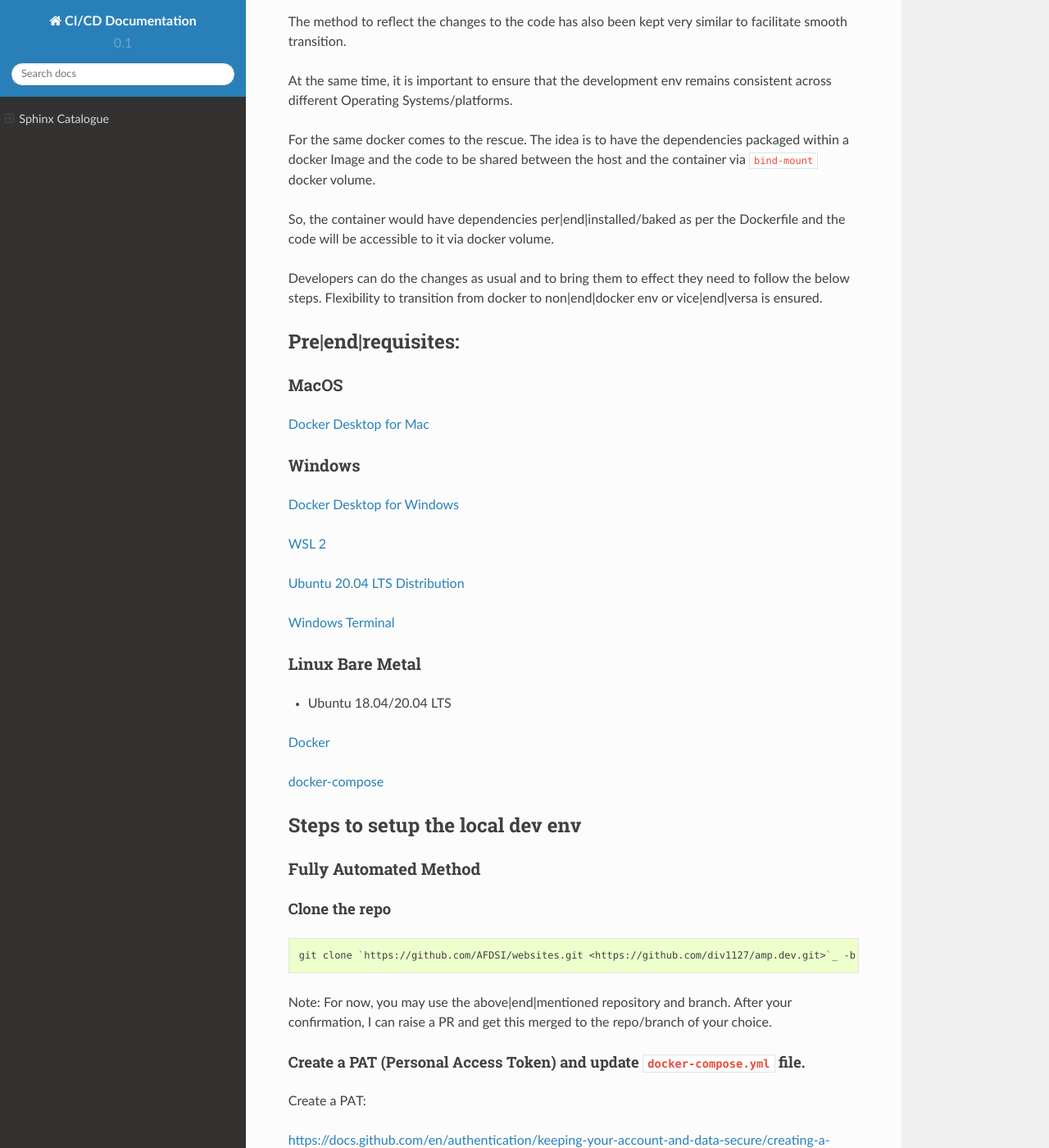
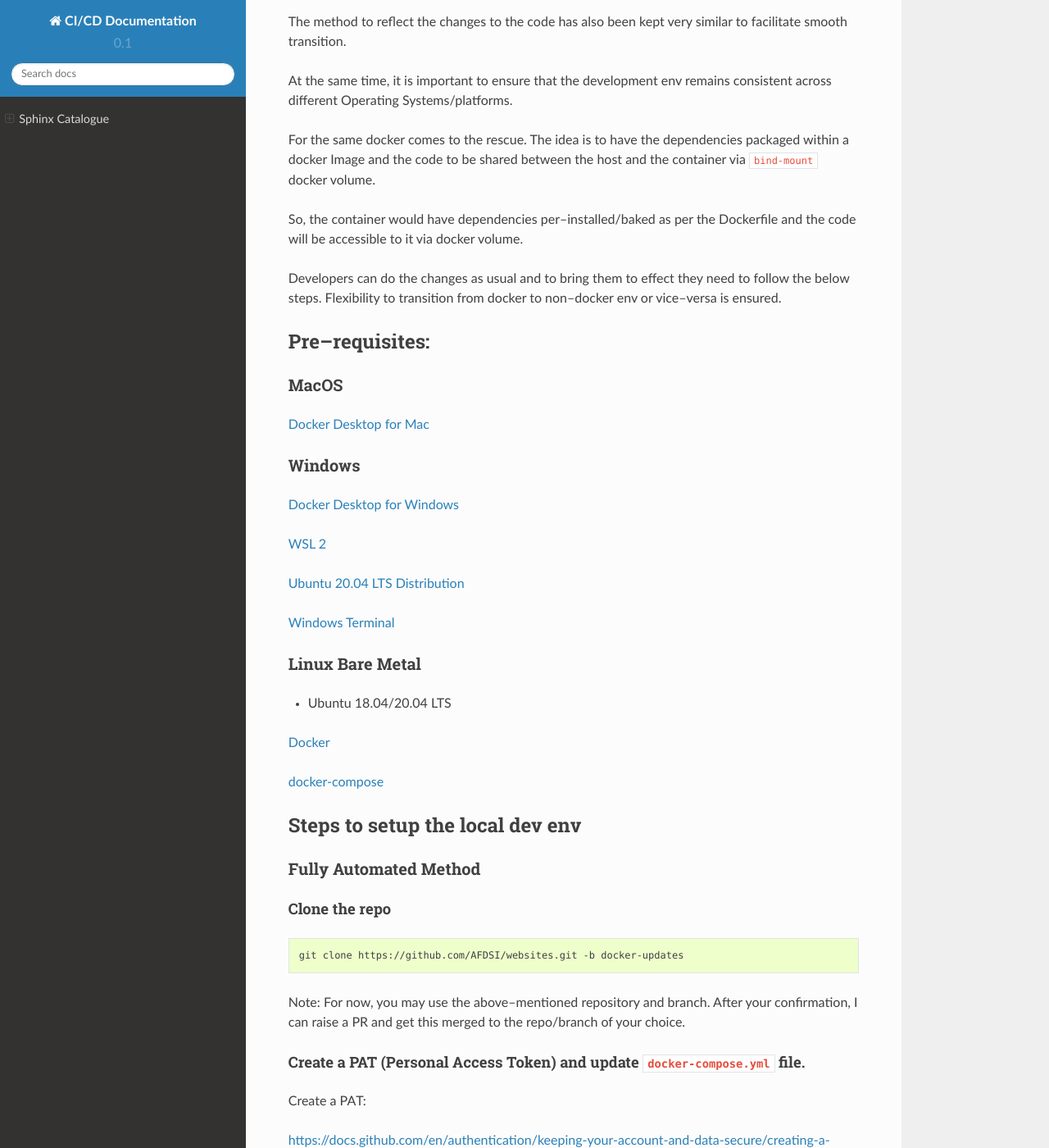
Before and after one commit to jaygray0919/wsdoc, a Sphinx documentation site: the page built from docs/index.rst, in a window 1280 px wide and 1400 px high, scrolled down 858 px. Shown: the whole window at 82% size. Built offline with Sphinx 7.4.7 and the Read the Docs theme 2.0.0, drawn with Linux system fonts in a browser that asks for light colours; comment, search, counter and statistics services are not loaded; some of the changed text lies outside the part shown.

Commit message:
fixed subs

```diff
--- a/docs/index.rst
+++ b/docs/index.rst
@@ -50,12 +50,12 @@ At the same time, it is important to ensure that the development env remains con
 
 For the same docker comes to the rescue. The idea is to have the dependencies packaged within a docker Image and the code to be shared between the host and the container via ``bind-mount`` docker volume.
 
-So, the container would have dependencies per|end|installed/baked as per the Dockerfile and the code will be accessible to it via docker volume.
+So, the container would have dependencies per |end| installed/baked as per the Dockerfile and the code will be accessible to it via docker volume.
 
-Developers can do the changes as usual and to bring them to effect they need to follow the below steps. Flexibility to transition from docker to non|end|docker env or vice|end|versa is ensured.
+Developers can do the changes as usual and to bring them to effect they need to follow the below steps. Flexibility to transition from docker to non |end| docker env or vice |end| versa is ensured.
 
 
-Pre|end|requisites:
+Pre |end| requisites:
 ###############
 
 MacOS
@@ -69,11 +69,11 @@ Windows
 
 `Docker Desktop for Windows <https://docs.docker.com/desktop/windows/install/>`_
 
-`WSL 2 <https://docs.microsoft.com/en*us/windows/wsl/install>`_
+`WSL 2 <https://docs.microsoft.com/en-us/windows/wsl/install>`_
 
-`Ubuntu 20.04 LTS Distribution <https://www.microsoft.com/en*in/p/ubuntu*2004/9n6svws3rx71?rtc#1&activetab#pivot:overviewtab>`_
+`Ubuntu 20.04 LTS Distribution <https://www.microsoft.com/en-in/p/ubuntu-2004/9n6svws3rx71?rtc#1&activetab#pivot:overviewtab>`_
 
-`Windows Terminal <https://www.microsoft.com/en*us/p/windows*terminal/9n0dx20hk701?activetab#pivot:overviewtab>`_
+`Windows Terminal <https://www.microsoft.com/en-us/p/windows-terminal/9n0dx20hk701?activetab#pivot:overviewtab>`_
 
 
 Linux Bare Metal
@@ -98,10 +98,10 @@ Clone the repo
 
 .. code-block:: bash
 
-   git clone `https://github.com/AFDSI/websites.git <https://github.com/div1127/amp.dev.git>`_ -b docker-updates
+   git clone https://github.com/AFDSI/websites.git -b docker-updates
 
 
-Note: For now, you may use the above|end|mentioned repository and branch. After your confirmation, I can raise a PR and get this merged to the repo/branch of your choice.
+Note: For now, you may use the above |end| mentioned repository and branch. After your confirmation, I can raise a PR and get this merged to the repo/branch of your choice.
 
 Create a PAT (Personal Access Token) and update ``docker-compose.yml`` file.
 ========================================================================
@@ -120,7 +120,7 @@ To setup the local dev env, the script |emd| ``local-env-setup.sh`` is created.
 
    ./local-env-setup.sh --build
 
-The script might take 25|end|30 minutes. Please, grab a coffee and wait for it to finish.
+The script might take 25 |end| 30 minutes. Please, grab a coffee and wait for it to finish.
 
 If everything goes well, the services will be started and can be accessed on 8080 and 8083 ports.
 
@@ -166,7 +166,7 @@ Although, during the build process the bootstrap command will run, but still for
    ./local-env-setup.sh --bootstrap
 
 
-Clean|end|up of containers, cache, and networks [Recommended]
+Clean |end| up of containers, cache, and networks [Recommended]
 =========================================================
 
 With the current local dev env approach, you might see several containers in the “exited” state doing nothing. These containers do not consume CPU and memory but can hog up space. To remove these containers, you can issue the below command.
@@ -178,7 +178,7 @@ This command stops (if running) and removes all the AFDSI/websites containers an
    ./local-env-setup.sh --clean
 
 
-Full Clean|end|Up [Optional]
+Full Clean |end| Up [Optional]
 ========================
 
 If you ever want to set up everything from the scratch, you can issue the below command. It will delete the “AFDSI/websites” images, networks, and containers. Volumes and repository will not be deleted. That must be deleted manually if needed.
@@ -198,9 +198,9 @@ Clone the repo
 
 .. code-block:: bash
 
-   git clone `https://github.com/AFDSI/websites.git <https://github.com/div1127/amp.dev.git>`_ -b docker-updates
+   git clone https://github.com/AFDSI/websites.git -b docker-updates
 
-Note: For now, you may use the above|end|mentioned repository and branch. After your confirmation, I can raise a PR and get this merged to the repo/branch of your choice.
+Note: For now, you may use the above |end| mentioned repository and branch. After your confirmation, I can raise a PR and get this merged to the repo/branch of your choice.
 
 Create a PAT (Personal Access Token) and update ``docker-compose-manual.yml`` file.
 ===============================================================================
@@ -253,11 +253,11 @@ Production Docker Environment
 
 The production docker setup has been created with the following considerations:
 
-The ``dockerfile``, ``docker-compose.yml`` and the resultant ``docker image`` should be self|end|contained with everything required to run ontomatica.com.
+The ``dockerfile``, ``docker-compose.yml`` and the resultant ``docker image`` should be self |end| contained with everything required to run ontomatica.com.
 
 It should be a fully baked Image. However, it should also be a trimmed docker image without optional packages/dependencies.
 
-Only necessary packages/libraries/binaries should be a part of the docker image. Trimmed, yet self|end|contained.
+Only necessary packages/libraries/binaries should be a part of the docker image. Trimmed, yet self |end| contained.
 
 There should be no code sharing between hosts and the containers.
 
--- a/docs/requirements.txt
+++ b/docs/requirements.txt
@@ -1,6 +1,5 @@
 sphinx==6.1.3
 sphinx-rtd-theme==1.2.0
-sphinxcontrib-bibtex
 sphinxcontrib-contentui
 sphinxcontrib-httpdomain==1.8.1
 sphinx-tabs==3.4.1
```
